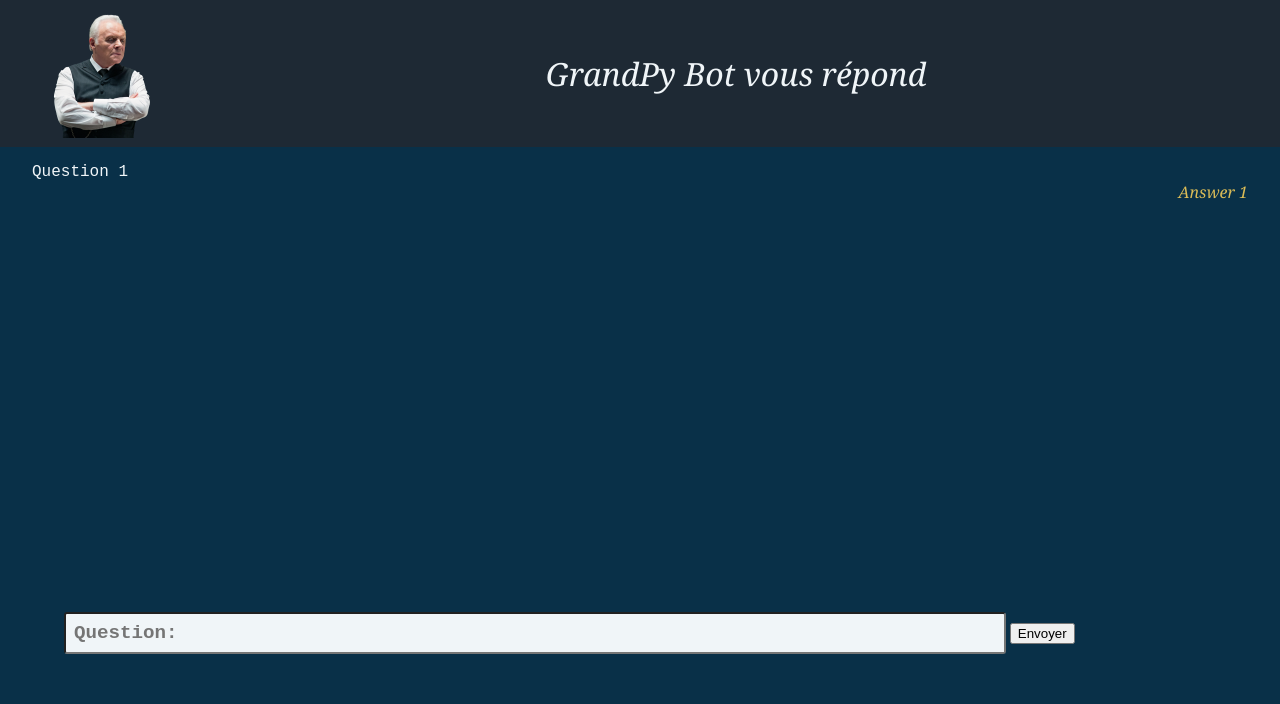
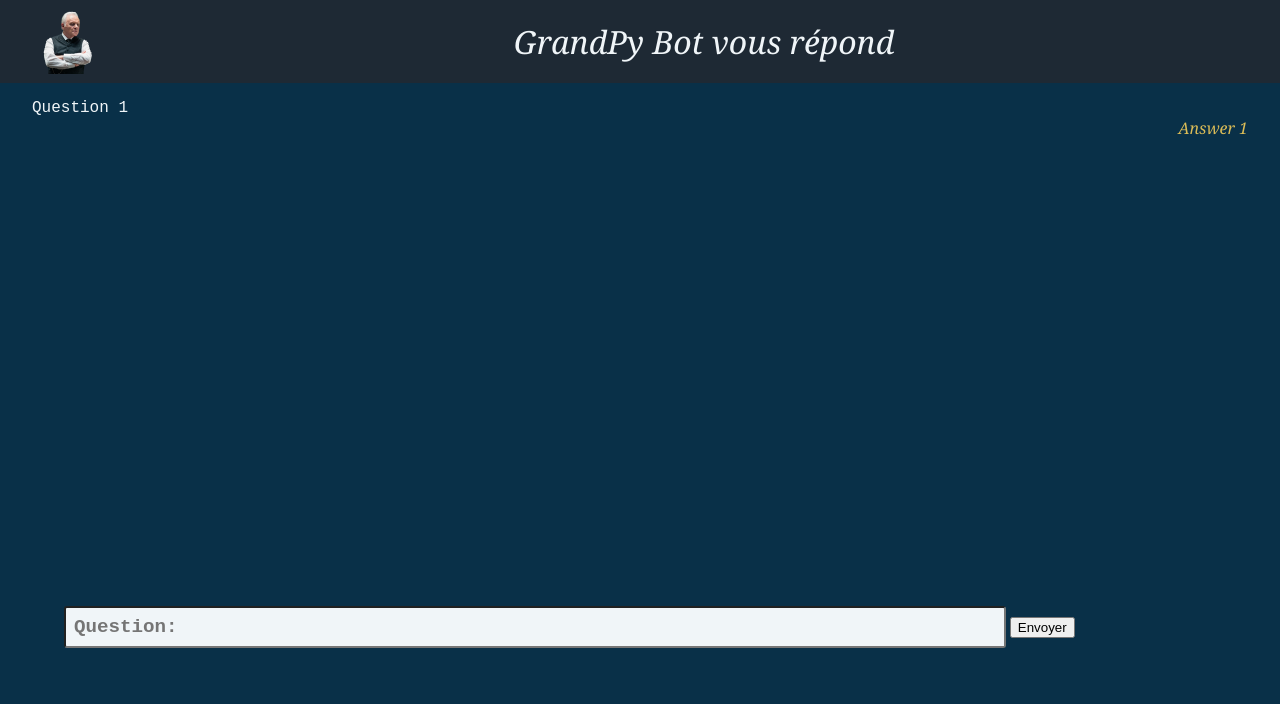
Before and after one commit to migasar/GrandPyBot, a Flask app: page / in a window 1280 px wide. Shown: the top 704 px of the page. Run offline with Flask 2, Linux system fonts and the light colour scheme; some libraries are stand-ins or nearby versions.

Commit message:
Refactoring to debug

```diff
--- a/app/static/style.css
+++ b/app/static/style.css
@@ -27,8 +27,8 @@ body > * {
   align-items: center;
 }
 .avatar {
-  width: 64;
-  height: 64;
+  width: 4rem;
+  height: 4rem;
   margin: 0.5rem 2rem;
   flex: 0 4 auto;
 }
--- a/app/templates/index.html
+++ b/app/templates/index.html
@@ -15,7 +15,7 @@
   <header>
     <div class="ribbon">
     <div></div>
-      <img class="avatar" src="{{url_for('static', filename='westworld_mr_ford_image.png')}}" alt="[Image of Ford]" />
+      <img class="avatar" src="{{url_for('static', filename='westworld_ford_image_64.png')}}" alt="[Image of Ford]" />
       <div class="catchphrase">GrandPy Bot vous répond</div>
     </div>
   </header>
```
Also changed, not shown: app/static/westworld_ford_image_64.png (added), app/static/westworld_mr_ford_image.png (deleted).
